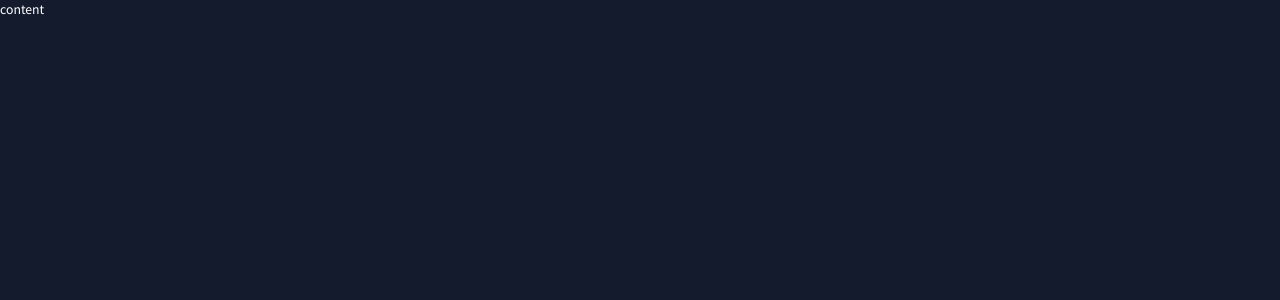
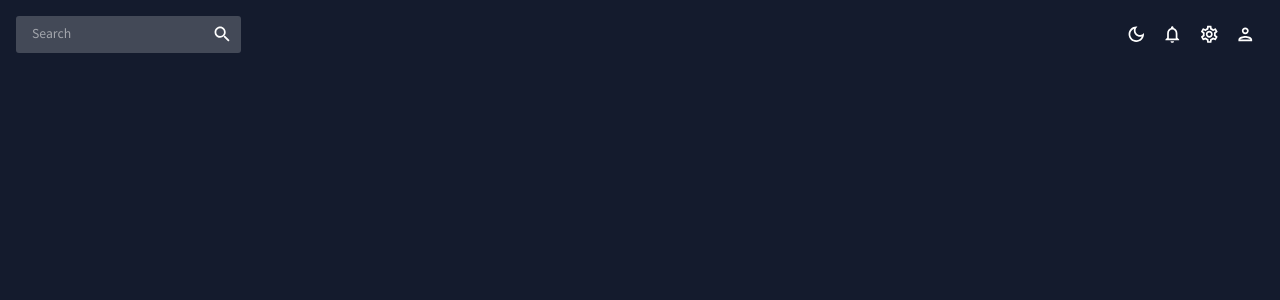
Before and after one commit to vikramsingh13/MCG-dashboard, a React (Create React App) app: page / in a window 1280 px wide. Shown: the top 300 px of the page. Built offline with nearby package versions, Linux system fonts and the light colour scheme.

Commit message:
added light/darkmode funtionality

```diff
--- a/src/App.js
+++ b/src/App.js
@@ -1,5 +1,6 @@
 import { ColorModeContext, useMode} from './theme';
 import { CssBaseline, ThemeProvider } from '@mui/material';
+import Navbar from './scenes/global/Navbar';
 
 const App = () => {
     const [theme, colorMode] = useMode();
@@ -9,7 +10,7 @@
                 <CssBaseline />
                 <div className="app">
                     <main className='content'>
-                        content
+                        <Navbar />
                     </main>
 
                 </div>
--- /dev/null
+++ b/src/scenes/global/Navbar.jsx
@@ -0,0 +1,53 @@
+import React from "react";
+import { Box, IconButton, useTheme, InputBase } from "@mui/material";
+import { useContext } from "react";
+import { ColorModeContext, tokens } from "../../theme";
+import LightModeOutlinedIcon from "@mui/icons-material/LightModeOutlined";
+import DarkModeOutlinedIcon from "@mui/icons-material/DarkModeOutlined";
+import NotificationsOutlinedIcon from "@mui/icons-material/NotificationsOutlined";
+import SettingsOutlinedIcon from "@mui/icons-material/SettingsOutlined";
+import PersonOutlinedIcon from "@mui/icons-material/PersonOutlined";
+import SearchIcon from "@mui/icons-material/Search";
+
+const Navbar = () => {
+    const theme = useTheme();
+    const colors = tokens(theme.palette.mode);
+    const colorMode = useContext(ColorModeContext);
+
+    return (
+        <Box display="flex" justifyContent="space-between" p={2}>
+            {/* search */}
+            <Box
+                display="flex"
+                backgroundColor={colors.primary[400]}
+                borderRadius="3px"
+            >
+                <InputBase sx={{ ml: 2, flex: 1 }} placeholder="Search" />
+                <IconButton type="button" sx={{ p: 1 }}>
+                    <SearchIcon />
+                </IconButton>
+            </Box>
+            {/* navbar icons */}
+            <Box>
+                <IconButton onClick={colorMode.toggleColorMode}>
+                    {theme.palette.mode === "dark" ? (
+                        <DarkModeOutlinedIcon />
+                    ) : (
+                        <LightModeOutlinedIcon />
+                    )}
+                </IconButton>
+                <IconButton>
+                    <NotificationsOutlinedIcon/>
+                </IconButton>
+                <IconButton>
+                    <SettingsOutlinedIcon />
+                </IconButton>
+                <IconButton>
+                    <PersonOutlinedIcon />
+                </IconButton>
+            </Box>
+        </Box>
+    );
+};
+
+export default Navbar;
```
Also changed, not shown: src/scenes/global/Topbar.jsx (deleted, +0 -11 lines).
